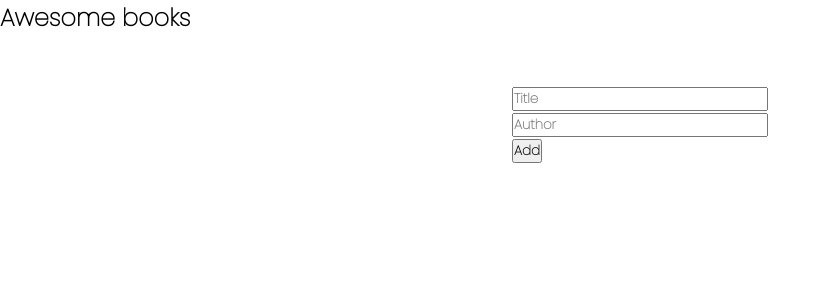
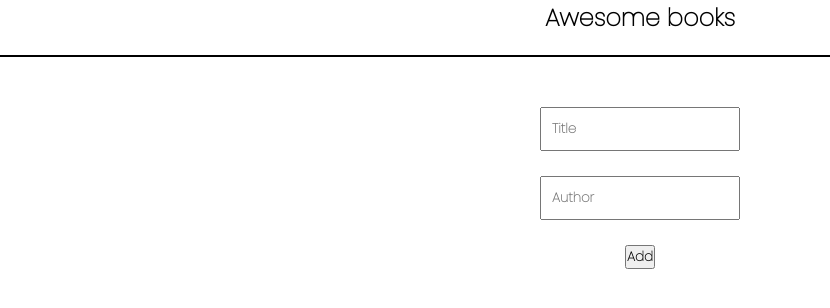
Before and after one commit to tsheporamantso/Awesome_books, a website with bundled scripts: page index.html in a window 1280 px wide. Shown: the whole page, without its empty margins (0-830 px from the left). Built offline with nearby package versions, Linux system fonts and the light colour scheme.

Commit message:
Add styling

```diff
--- a/main.js
+++ b/main.js
@@ -36,7 +36,8 @@ const addBook = (book) => {
     <h3>${book.title}</h3>
     <p>${book.author}</p>
     <a href="#" class="btn btn-danger btn-sm remove">Remove</a>
-    <hr>
+
+
   `;
   list.appendChild(div);
 };
--- a/style.css
+++ b/style.css
@@ -17,8 +17,44 @@ li {
   list-style: none;
 }
 
-.new-book-container {
-  display: grid;
-  place-items: center;
-  height: auto;
+.title-container {
+  display: flex;
+  flex-direction: column;
+  align-items: center;
+  justify-content: center;
 }
+
+.book-list {
+  border: 1px solid black;
+  margin-top: 20px;
+}
+
+.add-form {
+  display: flex;
+  flex-direction: column;
+  align-items: center;
+
+}
+
+.list-container {
+display: flex;
+flex-direction: column;
+justify-content: center;
+
+}
+
+h3,
+p,
+.btn {
+  text-align: center;
+}
+
+.title {
+  padding: 10px;
+  width: 200px;
+}
+
+.author {
+  padding: 10px;
+  width: 200px;
+}
```
